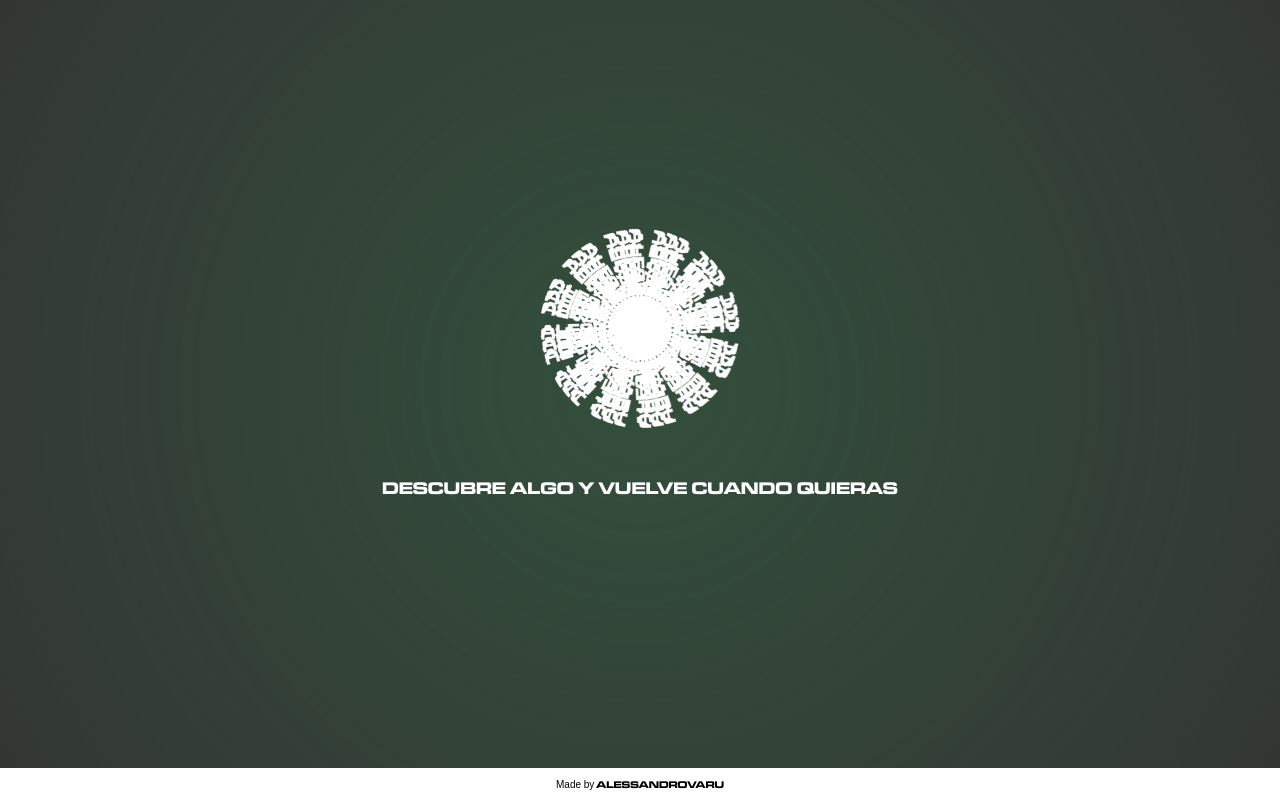
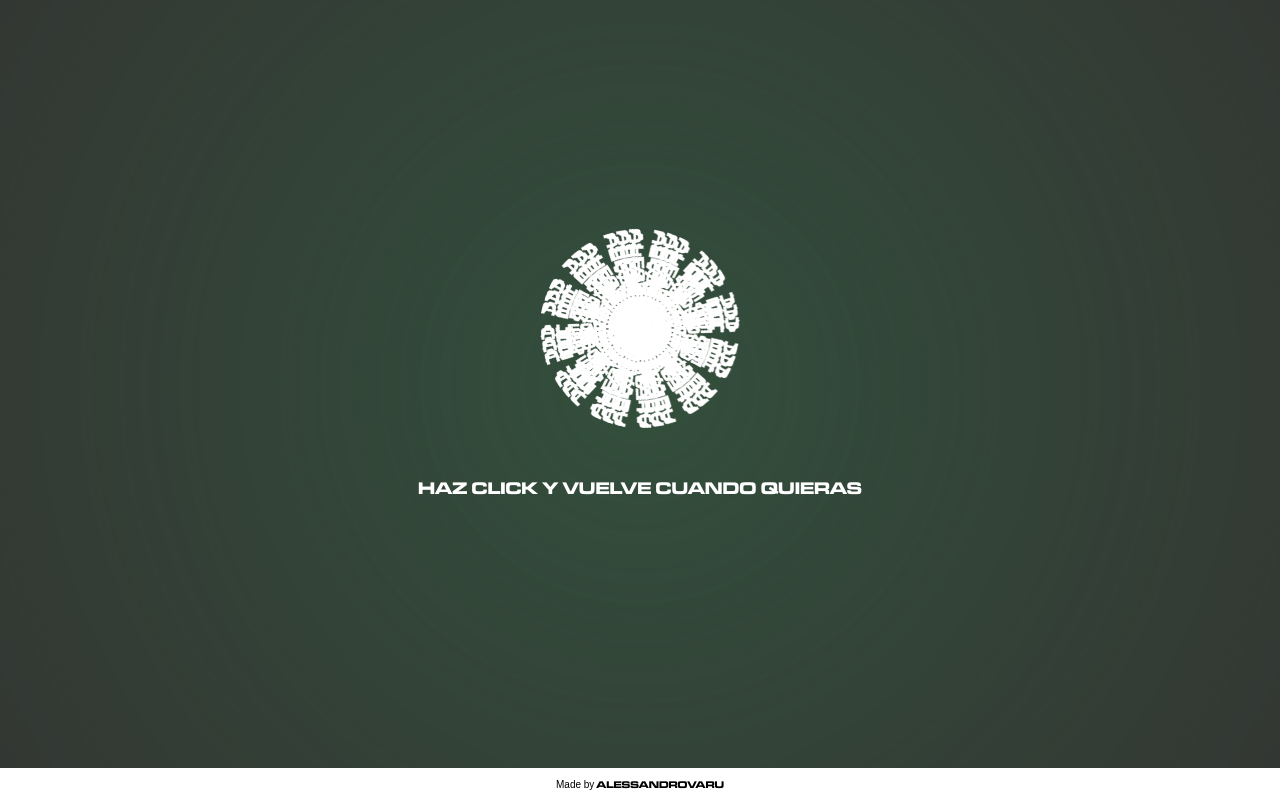
Before and after one commit to alessandrovaru/alessandrovaru-react, a React (Create React App) app: page / in a window 1280 px wide. Both pictures are taken after a click on the element "DESCUBRE ALGO AQUÍ". Built offline with nearby package versions, Linux system fonts and the light colour scheme.

Commit message:
Text fix

```diff
--- a/src/components/MandalaButton/MandalaButton.jsx
+++ b/src/components/MandalaButton/MandalaButton.jsx
@@ -93,7 +93,7 @@ const MandalaButton = () => {
           <>
             {!poemClicked &&
               <>
-                <h6>Descubre algo y vuelve cuando quieras</h6>
+                <h6>Haz click y vuelve cuando quieras</h6>
               </>
             }
           </>
```
